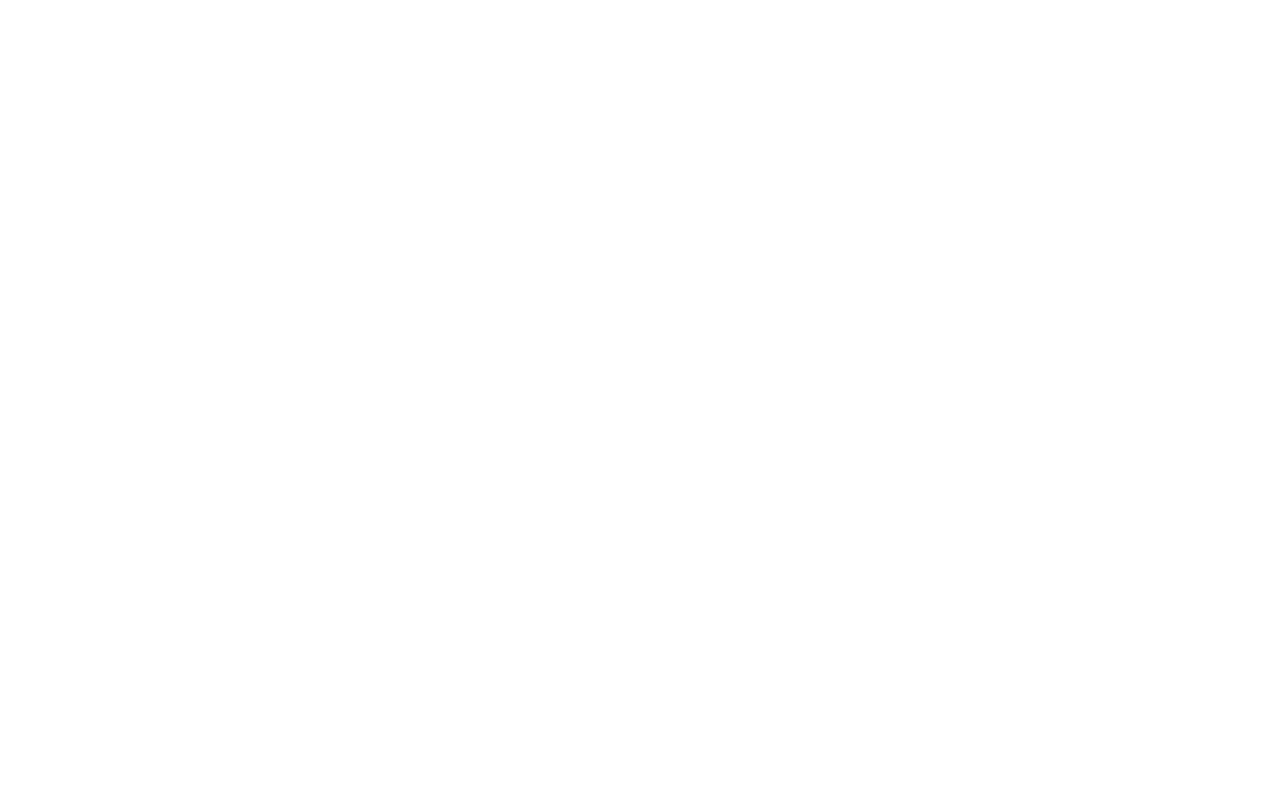
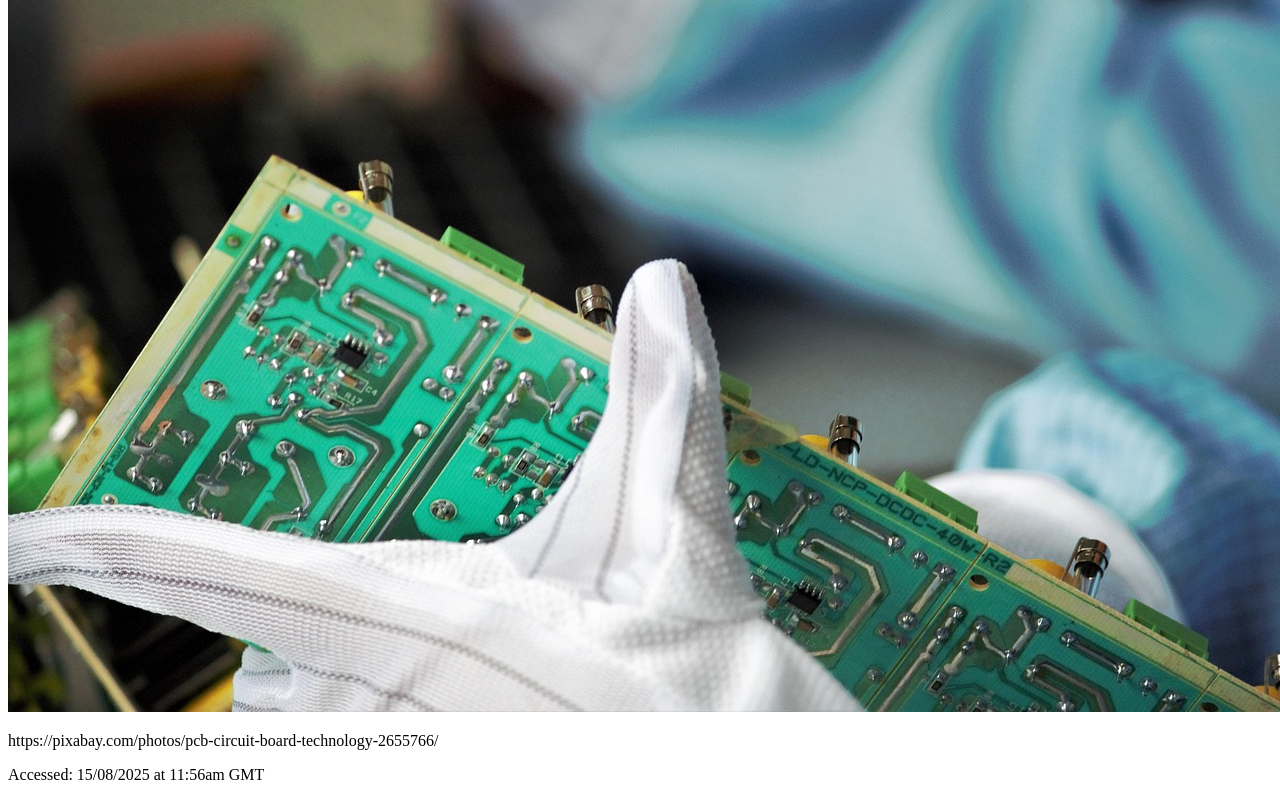
Before and after one commit to John-PaulSwaine/New-Quiz, a React (Vite) app: page / in a window 1280 px wide. Shown: the part 320-1120 px from the top of the page. Before the commit the page ends 800 px from the top, so only its background shows below. Built offline with nearby package versions, Linux system fonts and the light colour scheme.

Commit message:
added content to home page and added classnames and id's for CSS purposes.

```diff
--- a/src/pages/home.jsx
+++ b/src/pages/home.jsx
@@ -1,14 +1,20 @@
 import '../App.css'
+import Image from '../assets/images/motherboard.jpg'
 
 const Home =()=>{
     return (
         <div>
             <h1>John-Paul's Technical Quizzes</h1>
             <p>Hello and welcome one and all to my collection of technical quizzes. I have featured a variety of quizzes based around technology and security. These will have various difficulties with each difficulty having it's own set of conditions for completion.</p>
-            <a href="/easy"><button>Easy</button></a>
-            <a href="/medium"><button>Medium</button></a>
-            <a href="/hard"><button>Hard</button></a>
-            <a href="/expert"><button>Expert</button></a>
+            <a href="/easy"><button id='easy'>Easy</button></a>
+            <a href="/medium"><button id='medium'>Medium</button></a>
+            <a href="/hard"><button id='hard'>Hard</button></a>
+            <a href="/expert"><button id='expert'>Expert</button></a>
+            <div id='homeImage'>
+                <img src={Image} alt="Image of a laptop motherboard" id='motherboard'/>
+                <p className='reference'>https://pixabay.com/photos/pcb-circuit-board-technology-2655766/</p>
+                <p className='reference'>Accessed: 15/08/2025 at 11:56am GMT</p>
+            </div>
         </div>
     )
 }
```
Also changed, not shown: src/assets/images/motherboard.jpg (added).
